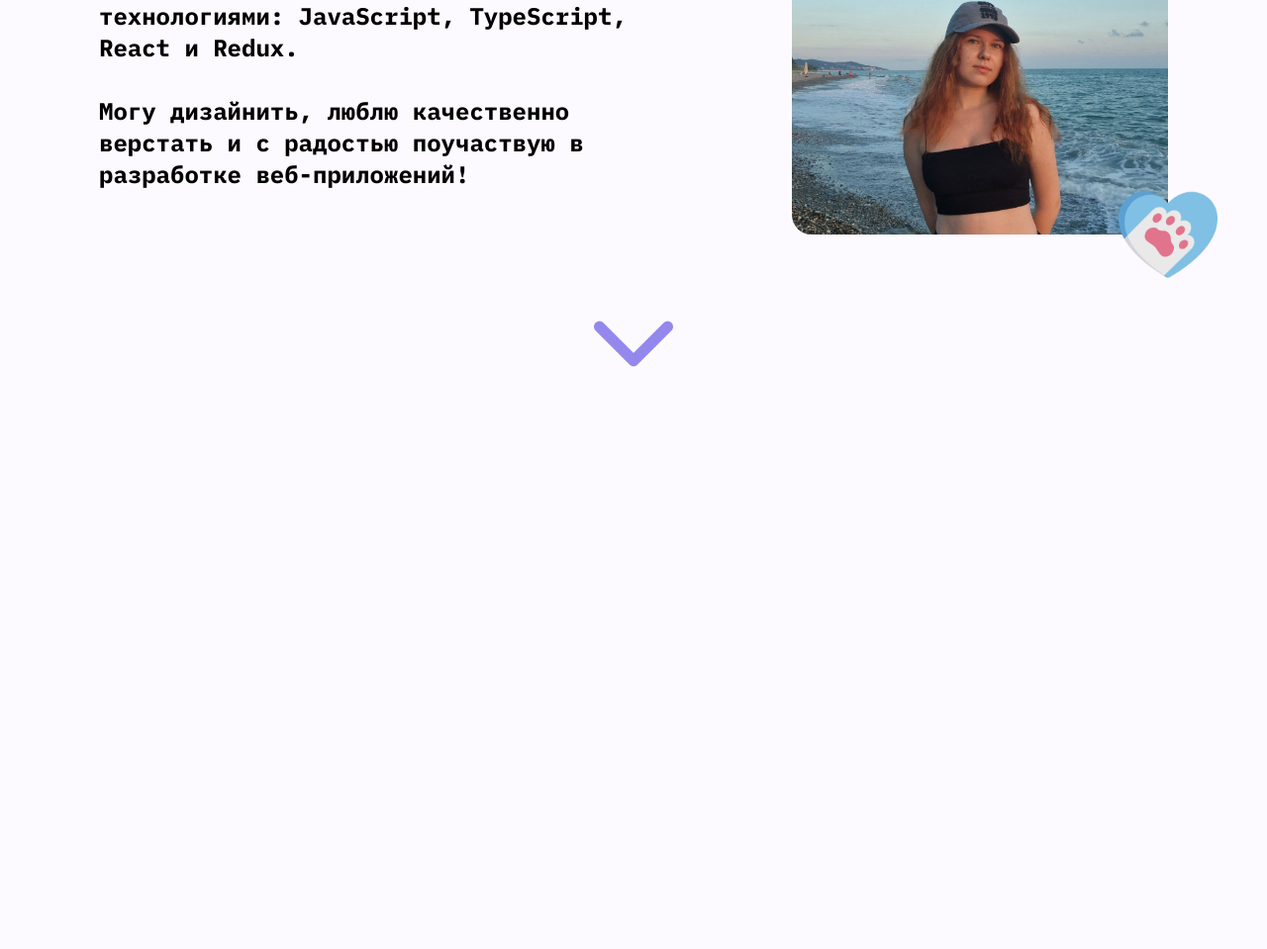
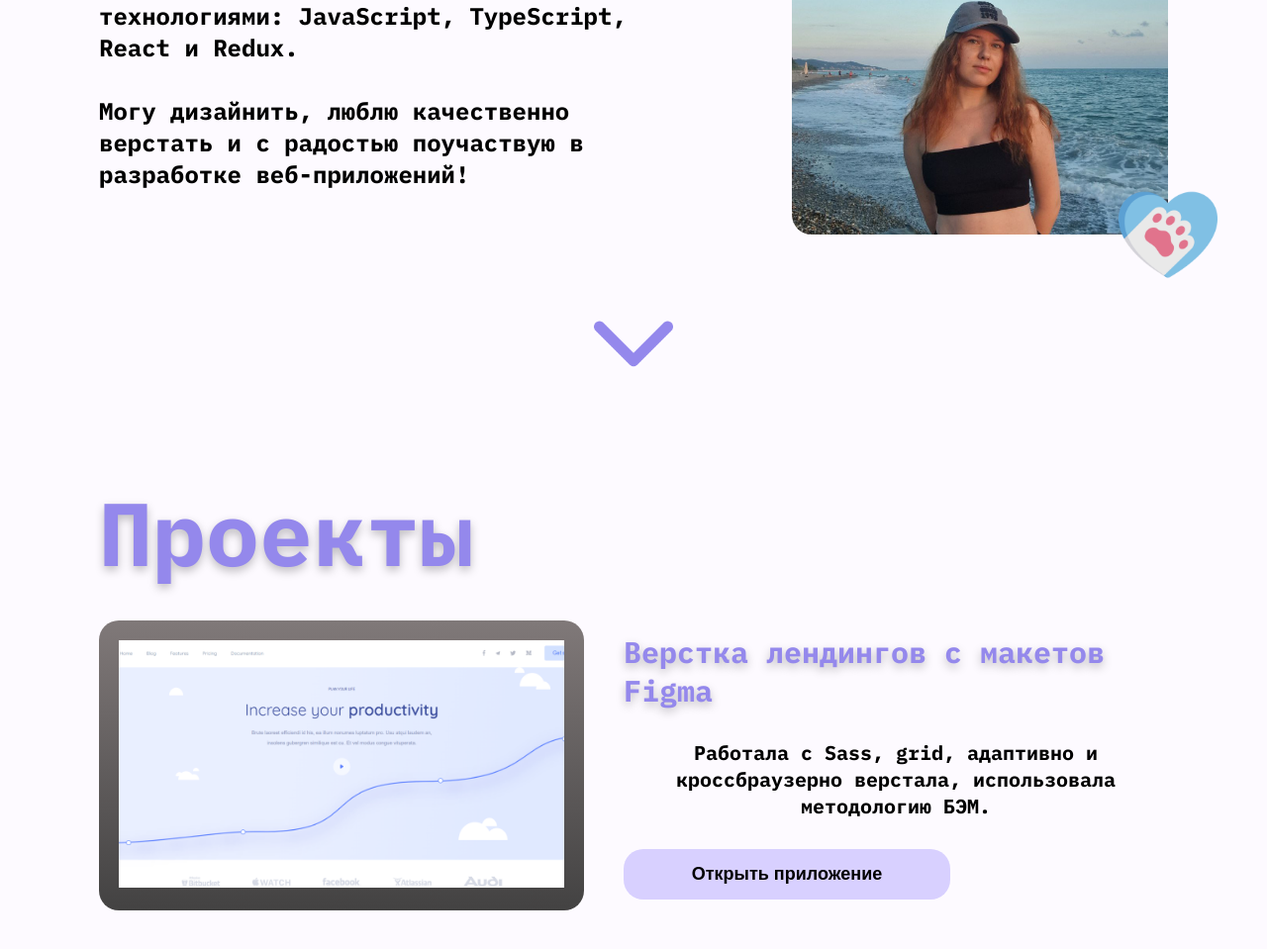
Before and after one commit to AidaChernyavskaya/portfolio, a plain HTML site: page index.html in a window 1280 px wide. Shown: the part 339-1298 px from the top of the page at 99% size. Before the commit the page ends 869 px from the top, so only its background shows below. Drawn offline with Linux system fonts and the light colour scheme.

Commit message:
Add block Projects

```diff
--- a/index.html
+++ b/index.html
@@ -23,6 +23,21 @@
         </div>
         <img src="img/arrow.png" class="arrow bounce">
     </div>
+    <div class="projects">
+        <h2 class="text__purple">Проекты</h2>
+        <div class="project">
+            <div class="project__photo">
+                <div class="project__photo_background">
+                    <img class="project__photo_img" src="img/landing.png">
+                </div>
+            </div>
+            <div class="project__information">
+                <h3 class="text__purple">Верстка лендингов с макетов Figma</h3>
+                <p class="text__black">Работала с Sass, grid, адаптивно и кроссбраузерно верстала, использовала методологию БЭМ.</p>
+                <button class="button">Открыть приложение</button>
+            </div>
+        </div>
+    </div>
 </body>
 <script src="script.js"></script>
 </html>
--- a/style.sass
+++ b/style.sass
@@ -3,6 +3,7 @@
 @import "./styles/mixins"
 
 @import "./styles/page-blocks/main"
+@import "./styles/page-blocks/projects"
 
 *, ::after, ::before
   margin: 0
--- a/styles/_mixins.sass
+++ b/styles/_mixins.sass
@@ -8,7 +8,7 @@
       @content
 
   @if $breakpoint == tab-port
-    @media only screen and (max-width: 820px)
+    @media only screen and (max-width: 850px)
       @content
 
   @if $breakpoint == tab-land
--- a/styles/_typography.sass
+++ b/styles/_typography.sass
@@ -18,3 +18,16 @@ h1
     text-align: center
   @include respond(small-phone)
     font-size: 8rem
+
+h2
+  font-size: 9rem
+  margin-bottom: 3rem
+  @include respond(tab-port)
+    text-align: center
+    margin-bottom: 5rem
+
+h3
+  font-size: 3rem
+  margin-bottom: 3rem
+  @include respond(tab-port)
+    text-align: center
--- a/styles/_variables.sass
+++ b/styles/_variables.sass
@@ -2,5 +2,5 @@ $background: #FDFAFF
 $text: #9488EC
 $text-black: #000000
 $buttons: #D8D0FF
-$buttons-active: #5A0BF2
+$buttons-active: #820bf2
 $background-gradient: linear-gradient(180deg, #807979 0%, #434242 100%)
--- /dev/null
+++ b/styles/page-blocks/_projects.sass
@@ -0,0 +1,58 @@
+@import "../variables"
+@import "../mixins"
+
+.project
+  display: flex
+  align-items: center
+  @include respond(tab-port)
+    flex-direction: column
+    justify-content: center
+  &:not(:last-child)
+    margin-bottom: 5rem
+
+.project__photo
+  margin-right: 4rem
+  @include respond(tab-port)
+    margin-bottom: 5rem
+    margin-right: 0
+  &_background
+    background: $background-gradient
+    border-radius: 2rem
+    padding: 2rem
+  &_img
+    width: 45rem
+    height: 25rem
+    @include respond(small-phone)
+      width: 35rem
+      height: 20rem
+
+.project__information
+  display: flex
+  flex-direction: column
+  @include respond(tab-port)
+   align-items: center
+  p
+    font-size: 2rem
+    text-align: center
+
+.button
+  border: none
+  outline: none
+  border-radius: 2rem
+  background: $buttons
+  transition: all .3s ease
+  padding: 1.5rem 1rem
+  font-size: 1.8rem
+  color: $text-black
+  font-weight: 700
+  cursor: pointer
+  width: 60%
+  margin-top: 3rem
+  @include respond(tab-land)
+    width: 80%
+  &:hover
+    background: $buttons-active
+    transform: translateY(-.3rem)
+    color: white
+  &:active
+    transform: translateY(-.1rem)
```
Also changed, not shown: img/cat.png (added), img/landing.png (added), style.css, 1 other file.
